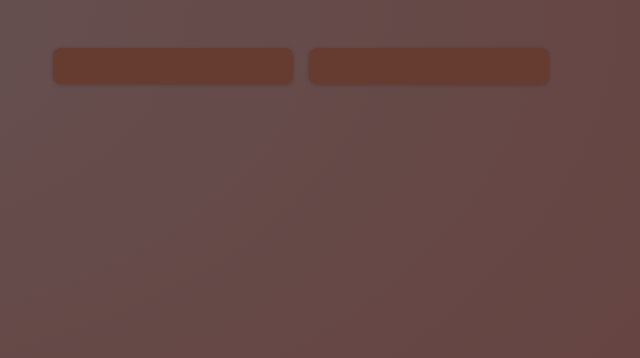
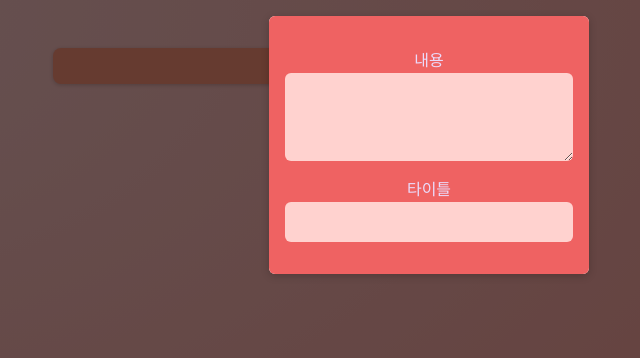
Before and after one commit to gyahury/post-it, a React (Vite) app: page / in a window 1280 px wide. Shown: the top 358 px of the page, without its empty margins (211-851 px from the left). Built offline with nearby package versions, Linux system fonts and the light colour scheme.

Commit message:
chore : 모달창 종료 함수 추가

```diff
--- a/src/components/Modal.jsx
+++ b/src/components/Modal.jsx
@@ -1,10 +1,12 @@
 import classes from "./Modal.module.css";
 
-function Modal({ children }) {
+function Modal({ children, onClose }) {
   return (
     <>
-      <div className={classes.backdrop} />
-      <dialog className={classes.modal}>{children}</dialog>
+      <div className={classes.backdrop} onClick={onClose}/>
+      <dialog open className={classes.modal}>
+        {children}
+      </dialog>
     </>
   );
 }
--- a/src/components/NewPost.module.css
+++ b/src/components/NewPost.module.css
@@ -2,9 +2,6 @@
     background-color: #ef6262;
     padding: 1rem;
     width: 20rem;
-    margin: 2rem auto;
-    border-radius: 6px;
-    box-shadow: 0 2px 8px rgba(0, 0, 0, 0.2);
   }
 
   .form label {
--- a/src/components/PostList.jsx
+++ b/src/components/PostList.jsx
@@ -6,8 +6,13 @@
 import classes from "./PostList.module.css";
 
 function PostList() {
+  const [modalIsVisible, setModalIsVisible] = useState(true);
   const [enteredBody, setEnteredBody] = useState("");
   const [enteredTitle, setEnteredTitle] = useState("");
+
+  function hideModalHandler(){
+    setModalIsVisible(false);
+}
 
   function changeBodyHandler(event) {
     setEnteredBody(event.target.value);
@@ -18,7 +23,7 @@
   }
   return (
     <>
-      <Modal>
+      <Modal onClose={hideModalHandler}>
         <NewPost
           onChangeBody={changeBodyHandler}
           onChangeTitle={changeTitleHandler}
@@ -26,7 +31,6 @@
       </Modal>
       <ul className={classes.posts}>
         <Post title={enteredTitle} body={enteredBody} />
-        <Post title={enteredTitle} body={enteredBody} />
       </ul>
     </>
   );
```
